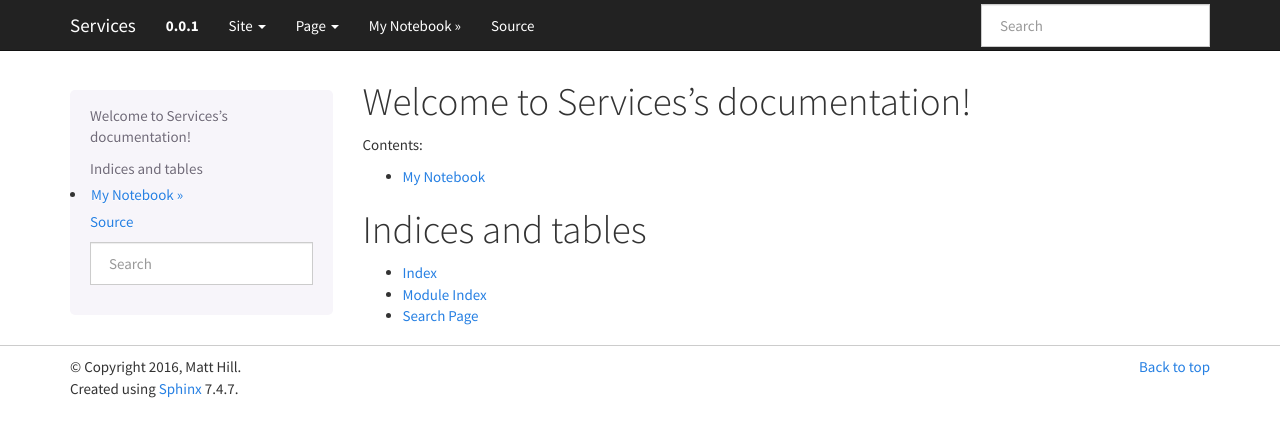
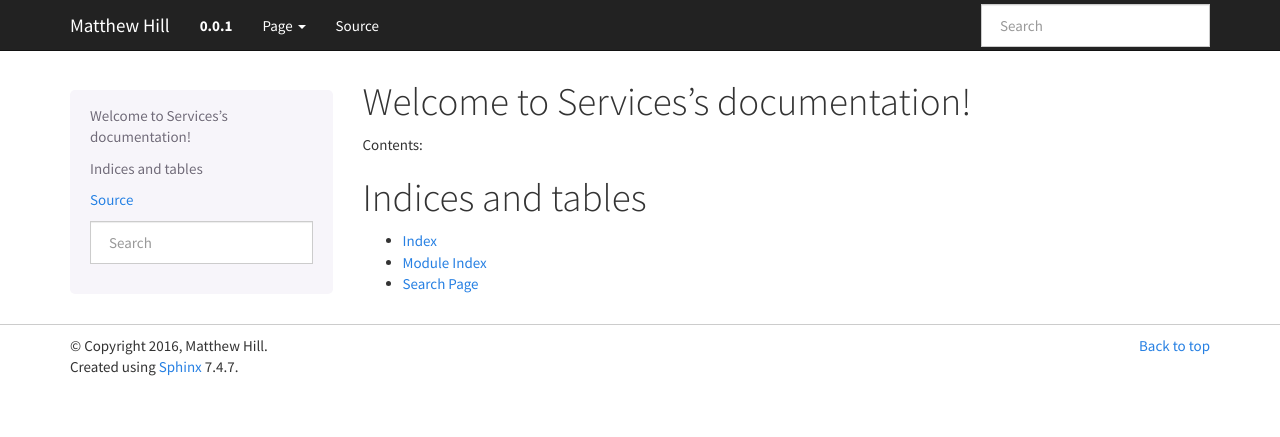
Before and after one commit to mattjhill/services, a Sphinx documentation site: the page built from docs/index.rst, in a window 1280 px wide. Shown: the top 437 px of the page. Built offline with Sphinx 7.4.7, drawn with Linux system fonts in a browser that asks for light colours.

Commit message:
bootstrap

```diff
--- a/docs/conf.py
+++ b/docs/conf.py
@@ -52,9 +52,9 @@
 master_doc = 'index'
 
 # General information about the project.
-project = 'Services'
-copyright = '2016, Matt Hill'
-author = 'Matt Hill'
+project = 'Matthew Hill'
+copyright = '2016, Matthew Hill'
+author = 'Matthew Hill'
 
 # The version info for the project you're documenting, acts as replacement for
 # |version| and |release|, also used in various other places throughout the
@@ -121,7 +121,13 @@
 # further.  For a list of options available for each theme, see the
 # documentation.
 html_theme_options = {
-    'bootswatch_theme': "cosmo"
+    'bootswatch_theme': "cosmo",
+
+    # Tab name for entire site. (Default: "Site")
+    'navbar_site_name': "Projects",
+
+    # Tab name for the current pages TOC. (Default: "Page")
+    'navbar_pagenav_name': "Page"
 }
 
 # Add any paths that contain custom themes here, relative to this directory.
--- a/docs/index.rst
+++ b/docs/index.rst
@@ -8,12 +8,6 @@
 
 Contents:
 
-.. toctree::
-   :maxdepth: 2
-
-   Test_Notebook
-
-
 
 Indices and tables
 ==================
```
